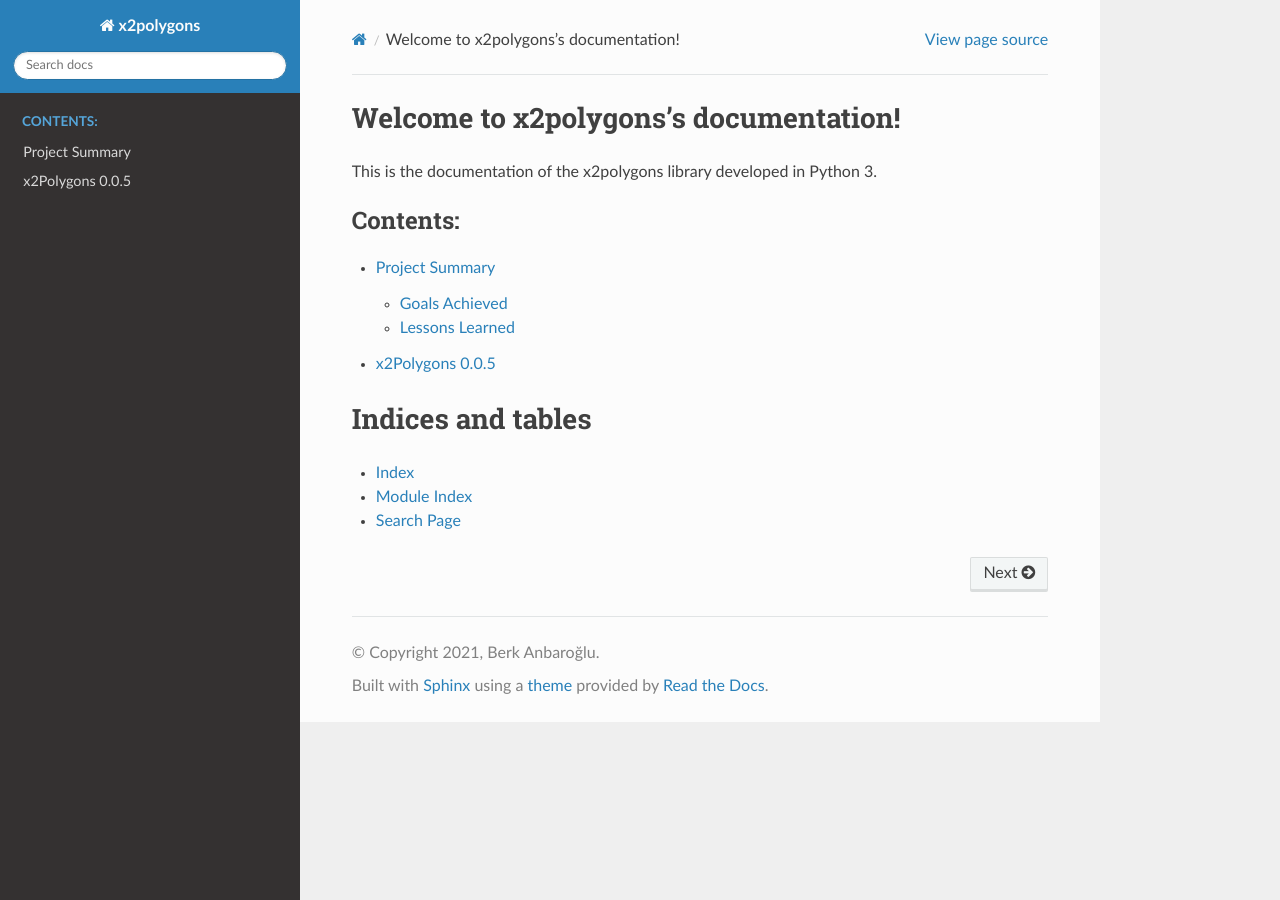
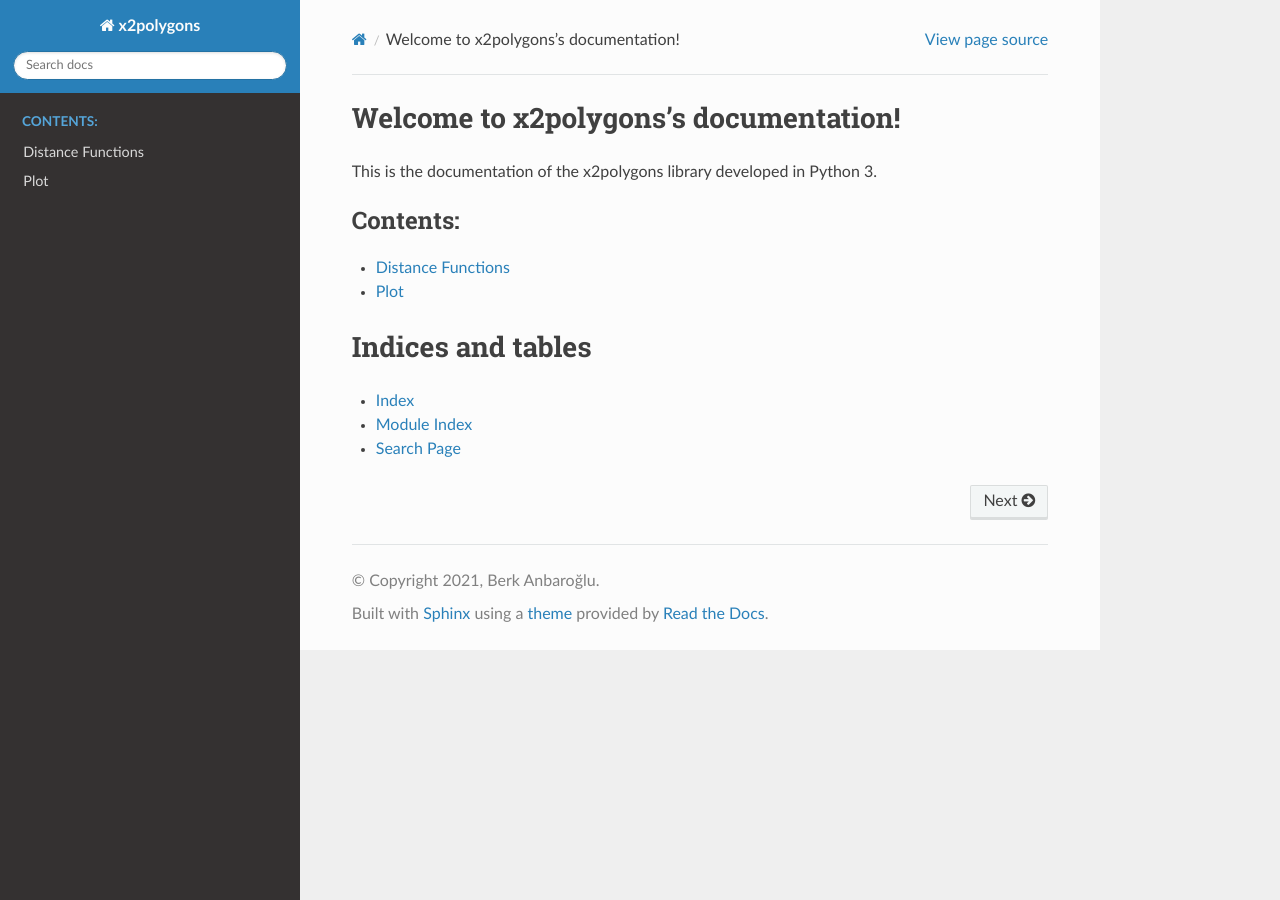
Before and after one commit to banbar/x2polygons, a Sphinx documentation site: the page built from x2polygons/docs/source/index.rst, in a window 1280 px wide. Built offline with Sphinx 7.4.7 and the Read the Docs theme 2.0.0, drawn with Linux system fonts in a browser that asks for light colours; pages that are not in the unit, such as notebooks, are missing from menus.

Commit message:
organise repo for readthedocs

```diff
--- a/x2polygons/__init__.py
+++ b/x2polygons/__init__.py
@@ -1,3 +1 @@
 """x2polygons init."""
-
-from _api import *
--- a/x2polygons/docs/source/code.rst
+++ b/x2polygons/docs/source/code.rst
@@ -1,5 +1,6 @@
-x2Polygons 0.0.5
-================
+.. toctree::
+   :maxdepth: 2
+   :caption: Contents:
 
-.. automodule:: __init__
-   :members:
+   distance_functions
+   plot
--- /dev/null
+++ b/x2polygons/docs/source/code_distance_functions.rst
@@ -0,0 +1,5 @@
+Distance Functions
+==================
+
+.. automodule:: distance_functions
+   :members:
--- /dev/null
+++ b/x2polygons/docs/source/code_plot.rst
@@ -0,0 +1,5 @@
+Plot
+====
+
+.. automodule:: plot
+   :members:
--- a/x2polygons/docs/source/conf.py
+++ b/x2polygons/docs/source/conf.py
@@ -12,7 +12,7 @@
 #
 import os
 import sys
-sys.path.insert(0, os.path.abspath('../../x2polygons/'))
+sys.path.insert(0, os.path.abspath('../../'))
 
 
 # -- Project information -----------------------------------------------------
@@ -31,7 +31,7 @@ release = '0.0.1'
 # extensions coming with Sphinx (named 'sphinx.ext.*') or your custom
 # ones.
 extensions = ['sphinx.ext.autodoc',
-              'sphinxcontrib.napoleon'
+              'sphinx_rtd_theme'
 ]
 
 # Napoleon settings
--- a/x2polygons/docs/source/index.rst
+++ b/x2polygons/docs/source/index.rst
@@ -12,9 +12,8 @@ This is the documentation of the x2polygons library developed in Python 3.
    :maxdepth: 2
    :caption: Contents:
 
-   project
-   code
-
+   code_distance_functions
+   code_plot
 
 
 Indices and tables
```
Also changed, not shown: 2 other files.
